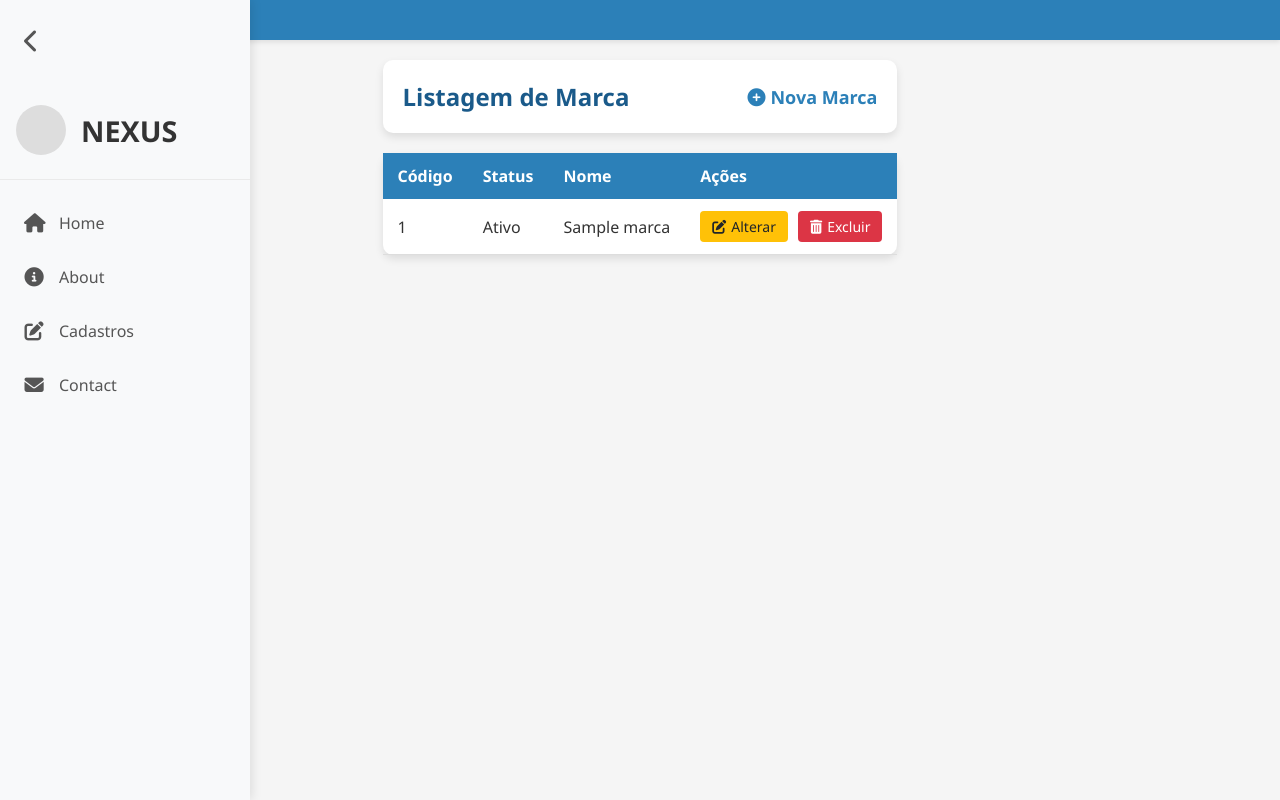
After one commit to MarkisPaulo/TCC, a PHP site: page /marca-listar.php in a window 1280 px wide. The commit adds this page. Run offline with PHP 8.4, Linux system fonts and the light colour scheme; the visitor is signed in with stand-in values (Sample User, id 1); tables that the repository leaves empty hold one stand-in row (values such as "Sample post"); some libraries are stand-ins or nearby versions.

Commit message:
marca listar, cadastrar e altera agora funciona

```diff
--- /dev/null
+++ b/marca-listar.php
@@ -0,0 +1,78 @@
+<?php
+require_once("conexao.php");
+if (isset($_GET['codigo'])) {
+    $sql = "DELETE FROM marca WHERE codigo = " . $_GET['codigo'];
+    mysqli_query($conexao, $sql);
+    $mensagem = "Exclusão realizada com sucesso.";
+}
+
+$sql = "SELECT * FROM marca ORDER BY codigo";
+
+$resultado = mysqli_query($conexao, $sql);
+
+?>
+<!DOCTYPE html>
+<html lang="pt-BR">
+
+<head>
+    <meta charset="UTF-8">
+    <meta name="viewport" content="width=device-width, initial-scale=1.0">
+    <title>Listagem</title>
+    <script src="https://kit.fontawesome.com/836f33e838.js" crossorigin="anonymous"></script>
+    <link rel="stylesheet" href="assets/css/listar.css">
+    <link rel="stylesheet" href="assets/css/reset.css">
+
+<body>
+
+    <?php require_once("header.php"); ?>
+
+    <?php if (isset($mensagem)) { ?>
+        <div class="alert" role="alert">
+            <?= $mensagem ?>
+        </div>
+    <?php } ?>
+
+    <div class="container">
+
+        <div class="card">
+            <div class="card-body">
+                <h5 class="title">
+                    Listagem de Marca
+                    <a href="marca-cadastrar.php">
+                        <i class="fas fa-solid fa-circle-plus"></i> Nova Marca
+                    </a>
+                </h5>
+            </div>
+        </div>
+
+        <table class="table-container">
+            <thead>
+                <tr>
+                    <th scope="col">Código</th>
+                    <th scope="col">Status</th>
+                    <th scope="col">Nome</th>
+                    <th scope="col">Ações</th>
+                </tr>
+            </thead>
+            <tbody>
+                <?php while ($linha = mysqli_fetch_array($resultado)) { ?>
+                    <tr>
+                        <td><?= $linha['codigo'] ?></td>
+                        <td><?= ($linha['status'] == 1) ? 'Ativo' : 'Inativo'?></td>
+                        <td><?= $linha['nome'] ?></td>
+
+                        <td class="actions">
+                            <a href="marca-alterar.php?codigo=<?= $linha['codigo'] ?>" class="btn btn-warning">
+                                <i class="fas fa-solid fa-pen-to-square"></i> Alterar</a>
+                            <a href="marca-listar.php?codigo=<?= $linha['codigo'] ?>" class="btn btn-danger"
+                                onclick="return confirm('Confirma exclusão?')"><i class="fas fa-solid fa-trash-can"></i>Excluir</a>
+                        </td>
+                    </tr>
+                <?php } ?>
+            </tbody>
+        </table>
+
+    </div>
+</body>
+
+</html>
```
Also changed, not shown: marca-alterar.php (+39 -38 lines), marca-cadastrar.php (+8 -6 lines).
